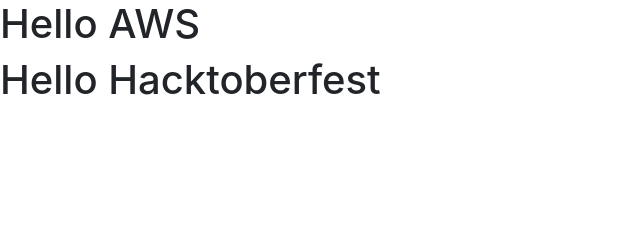
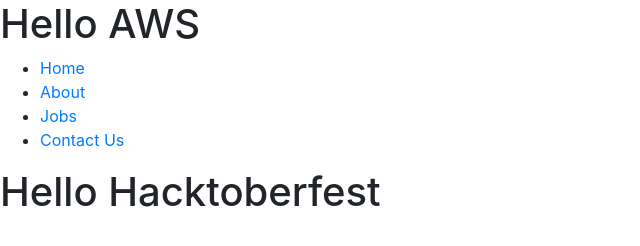
Before and after one commit to Developers-Circle-Gaborone/bwjobsforgraduates, a website: page index.html in a window 1280 px wide. Shown: the whole page, without its empty margins (0-640 px from the left). Drawn offline with nearby package versions, Linux system fonts and the light colour scheme.

Commit message:
Udpate index.html

```diff
--- a/index.html
+++ b/index.html
@@ -9,6 +9,14 @@
   <body>
 
   <h1>Hello AWS</h1>
+    <nav class="">
+            <ul>
+                <li><a class="navlink" href="index.html">Home</a></li>
+                <li><a class="navlink" href="index.html">About</a></li>
+                <li><a class="navlink" href="index.html">Jobs</a></li>
+                <li><a class="navlink" href="jobs.html">Contact Us</a></li>
+            </ul>
+        </nav>
       <h1>Hello Hacktoberfest</h1>
 
   <script src="https://code.jquery.com/jquery-3.2.1.slim.min.js" integrity="sha384-KJ3o2DKtIkvYIK3UENzmM7KCkRr/rE9/Qpg6aAZGJwFDMVNA/GpGFF93hXpG5KkN" crossorigin="anonymous"></script>
```
